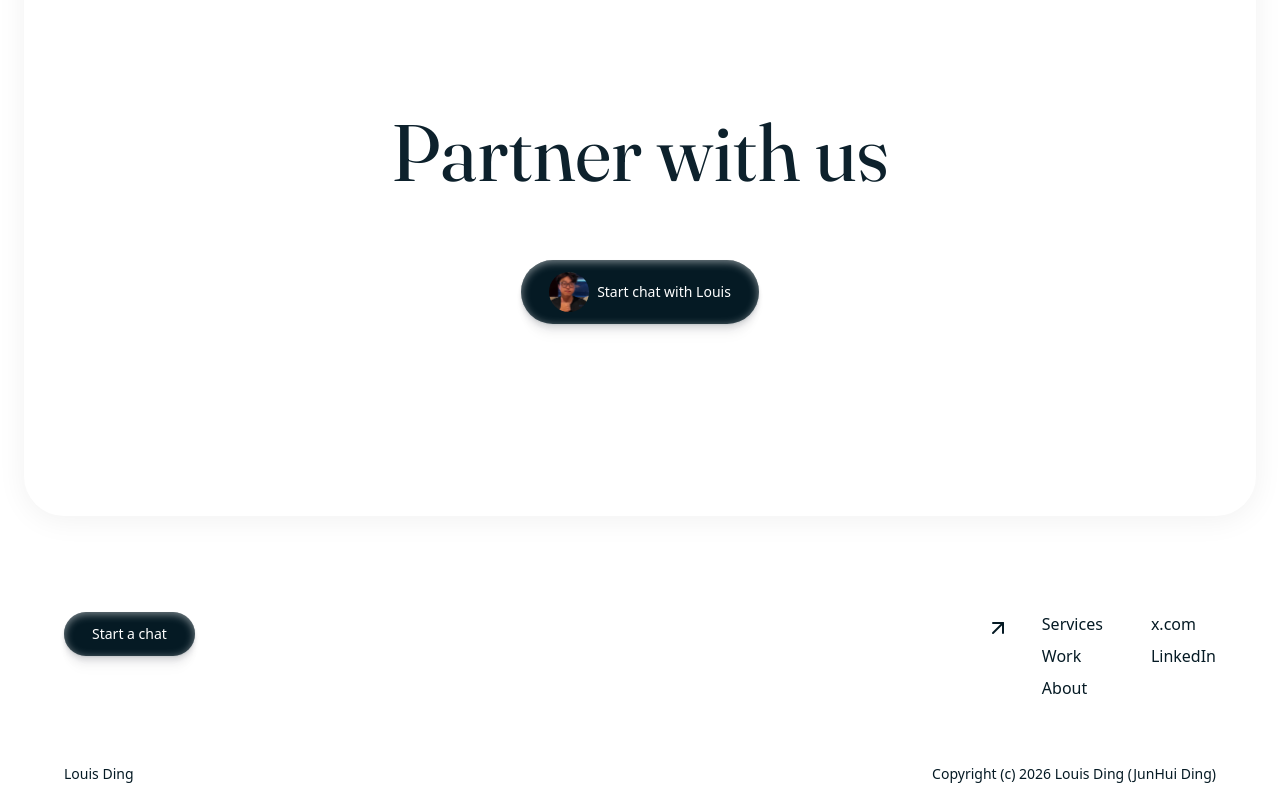
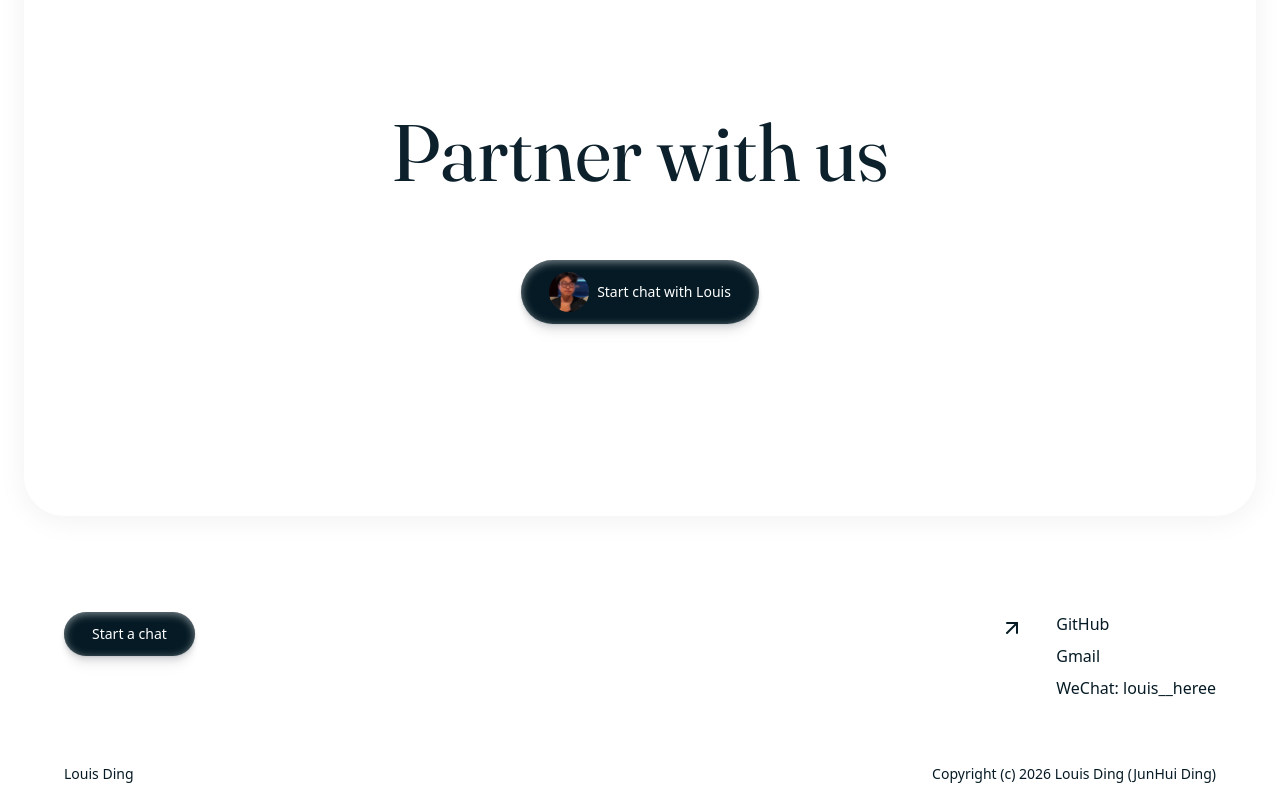
Before and after one commit to luisdingww-bit/louis-ding-portfolio, a React (Vite) app: page / in a window 1280 px wide. Shown: the part 5823-6623 px from the top of the page. Built offline with nearby package versions, Linux system fonts and the light colour scheme; a web font is replaced by a local one.

Commit message:
Footer: replace Services/About with GitHub, Gmail, WeChat
Remove Services and About links; add real contact column: GitHub
(luisdingww-bit, external), Gmail (mailto:luisdingww@gmail.com), and
WeChat (louis__heree, click-to-copy).

```diff
--- a/src/components/Footer.tsx
+++ b/src/components/Footer.tsx
@@ -1,7 +1,20 @@
-import { ArrowUpRight } from 'lucide-react';
+import { useState } from 'react';
+import { ArrowUpRight, Check } from 'lucide-react';
 import Button from './Button';
 
 export default function Footer() {
+  const [copied, setCopied] = useState(false);
+
+  async function copyWechat() {
+    try {
+      await navigator.clipboard.writeText('louis__heree');
+      setCopied(true);
+      setTimeout(() => setCopied(false), 1500);
+    } catch {
+      // clipboard may be unavailable; ignore
+    }
+  }
+
   return (
     <footer className="mx-auto max-w-[1200px] px-6 py-12">
       <div className="flex flex-col gap-10 md:flex-row md:items-start md:justify-between">
@@ -13,36 +26,29 @@ export default function Footer() {
 
         <div className="flex items-start gap-8">
           <ArrowUpRight className="mt-1 h-6 w-6 shrink-0 text-[#051A24]" />
-          <div className="flex gap-12">
-            <div className="flex flex-col gap-2">
-              <a href="#services" className="text-base text-[#051A24] transition hover:opacity-70">
-                Services
-              </a>
-              <a href="#projects" className="text-base text-[#051A24] transition hover:opacity-70">
-                Work
-              </a>
-              <a href="#about" className="text-base text-[#051A24] transition hover:opacity-70">
-                About
-              </a>
-            </div>
           <div className="flex flex-col gap-2">
             <a
-                href="https://x.com"
+              href="https://github.com/luisdingww-bit"
               target="_blank"
               rel="noreferrer"
               className="text-base text-[#051A24] transition hover:opacity-70"
             >
-                x.com
+              GitHub
             </a>
             <a
-                href="https://linkedin.com"
-                target="_blank"
-                rel="noreferrer"
+              href="mailto:luisdingww@gmail.com"
               className="text-base text-[#051A24] transition hover:opacity-70"
             >
-                LinkedIn
+              Gmail
             </a>
-            </div>
+            <button
+              type="button"
+              onClick={copyWechat}
+              className="flex items-center gap-2 text-left text-base text-[#051A24] transition hover:opacity-70"
+            >
+              <span>WeChat: louis__heree</span>
+              {copied && <Check className="h-4 w-4 text-[#051A24]" />}
+            </button>
           </div>
         </div>
       </div>
```
Lines whose indentation alone changed are shown as unchanged.
